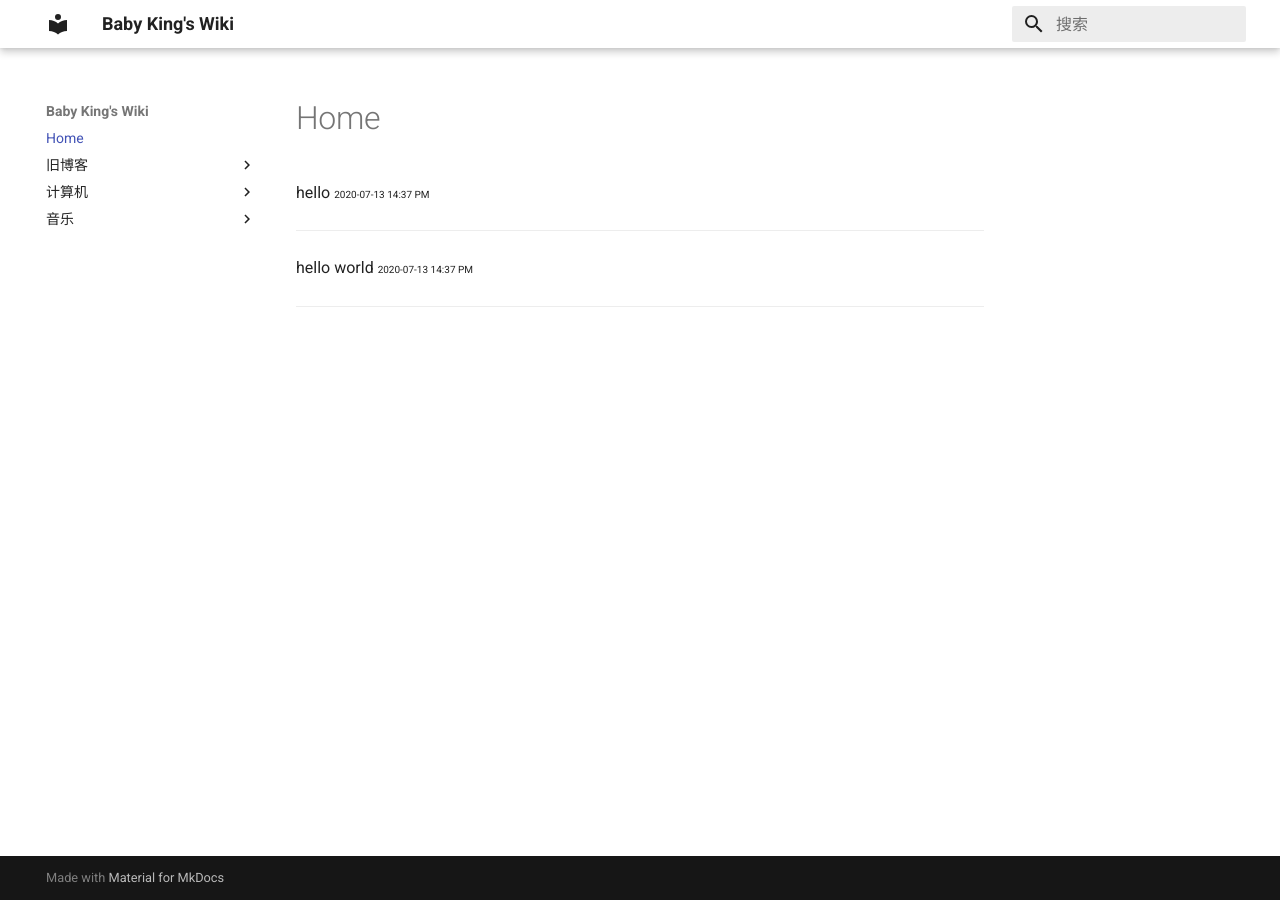
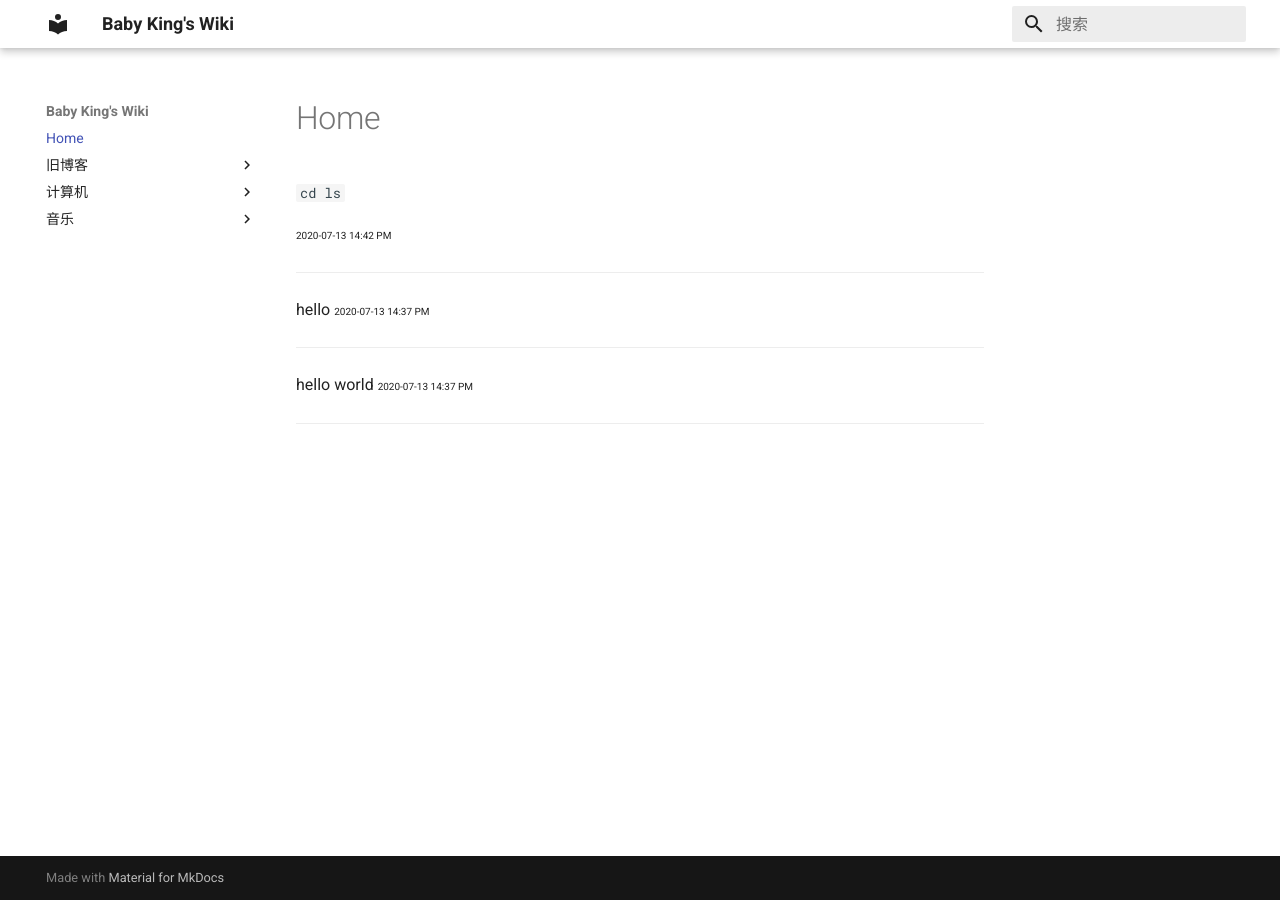
Before and after one commit to babyking/wiki, an MkDocs documentation site: the page built from wiki/index.md, in a window 1280 px wide. Built offline with MkDocs 1.6.1 and Material for MkDocs 9.7.7, drawn with Linux system fonts in a browser that asks for light colours.

Commit message:
quick commit

```diff
--- a/wiki/index.md
+++ b/wiki/index.md
@@ -1,3 +1,8 @@
+`cd ls `
+
+<font size="1">2020-07-13 14:42 PM</font>
+<hr>
+
 hello
 <font size="1">2020-07-13 14:37 PM</font>
 <hr>
```
